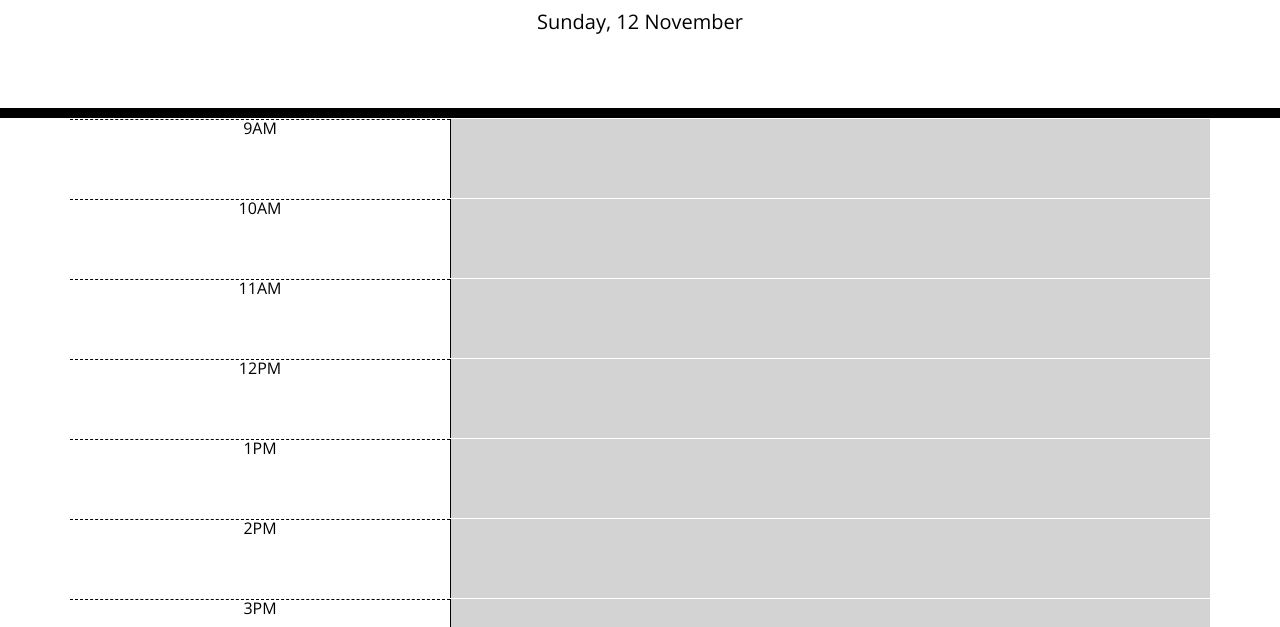
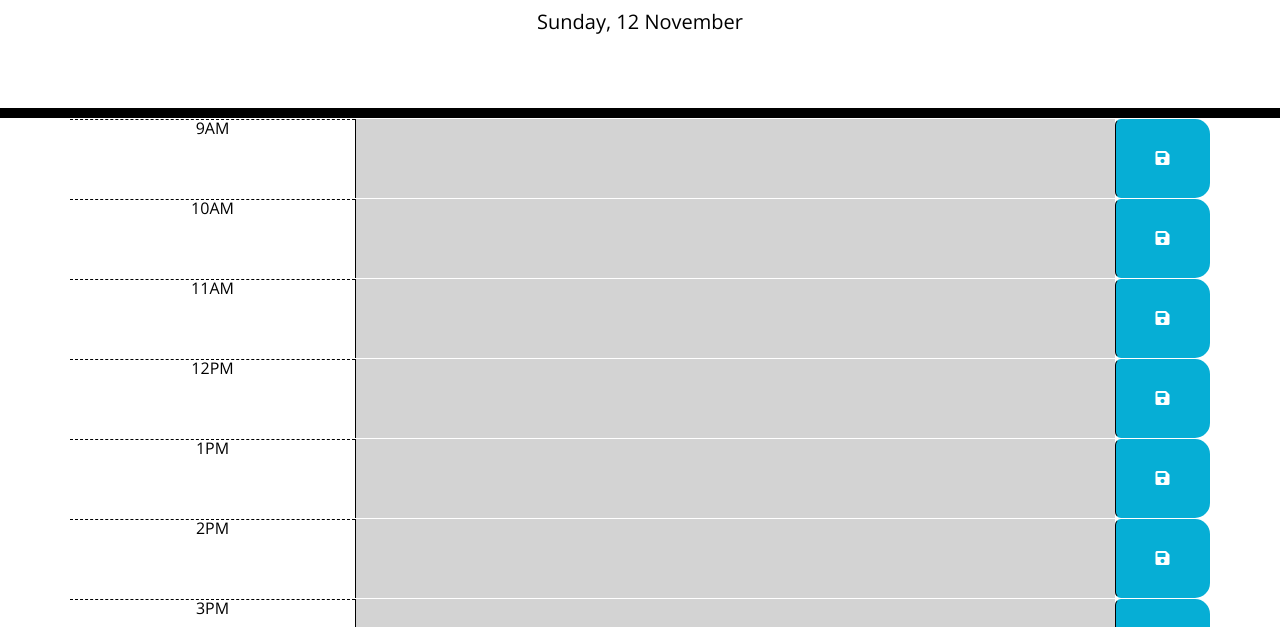
Before and after one commit to partialarts/work-day-scheduler, a plain HTML site: page index.html in a window 1280 px wide. Shown: the part 169-796 px from the top of the page. Drawn offline with nearby package versions, Linux system fonts and the light colour scheme.

Commit message:
add save buttons and icons

```diff
--- a/css/style.css
+++ b/css/style.css
@@ -1,5 +1,5 @@
 body {
-  font-family: 'Open Sans', sans-serif;
+  font-family: "Open Sans", sans-serif;
   font-size: 16px;
   line-height: 1;
 }
@@ -45,17 +45,14 @@ header {
 
 .past {
   background-color: #d3d3d3;
-  color: white;
 }
 
 .present {
   background-color: #ff6961;
-  color: white;
 }
 
 .future {
   background-color: #77dd77;
-  color: white;
 }
 
 .saveBtn {
@@ -70,3 +67,7 @@ header {
   font-size: 20px;
   transition: all 0.3s ease-in-out;
 }
+
+.btn:hover {
+  background-color: #06aed5;
+}
--- a/script/script.js
+++ b/script/script.js
@@ -1,39 +1,44 @@
 var currentDate = $("#currentDay");
 var currentHour = dayjs().format("H");
-// var currentHour = '9';
 var formattedDate = dayjs().format("dddd, D MMMM");
 currentDate.text(formattedDate)
 console.log(currentHour)
 
 var calendarElements = function () {
-    for (var i = 9; i < 18; i++) {
-        var hourBlock = $('<div>');
-        var hourText = $('<div>');
-        var hourTextInput = $('<textarea>');
-        hourBlock.addClass('row time-block');
+    for (var i = 9; i < 20; i++) {
+        var hourBlock = $("<div>");
+        var hourText = $("<div>");
+        var hourTextInput = $("<textarea>");
+        var saveBtn = $("<button>")
+        var saveIcn = $("<i>")
+        hourBlock.addClass("row time-block");
         hourBlock.attr("id", "hour" + i);
         hourText.addClass("col hour")
-        hourTextInput.addClass('col-8 col-md-10 description');
-        hourTextInput.attr('rows', '3');
+        hourTextInput.addClass("col-8")
+        saveBtn.addClass("btn saveBtn col-md-1")
+        saveBtn.removeClass("btn:hover")
+        saveIcn.addClass('fas fa-save');
         if (i < 12) {
-            hourText.text(i + 'AM');
+            hourText.text(i + "AM");
         } else if (i === 12) {
-            hourText.text(i + 'PM');
+            hourText.text(i + "PM");
         } else {
-            hourText.text(i - 12 + 'PM');
+            hourText.text(i - 12 + "PM");
         }
 
         if (i == currentHour) {
-            hourTextInput.attr("class", "present col-8 text");
+            hourTextInput.addClass("present");
         } else if (i < currentHour) {
-            hourTextInput.attr("class", "past col-8 text");
+            hourTextInput.addClass("past");
         } else if (i > currentHour) {
-            hourTextInput.attr("class", "future col-8 text");
+            hourTextInput.addClass("future");
         };
 
         $(".container").append(hourBlock);
         hourBlock.append(hourText);
-        hourBlock.append(hourTextInput)
+        hourBlock.append(hourTextInput);
+        hourBlock.append(saveBtn);
+        saveBtn.append(saveIcn);
 
     }
 }
```
